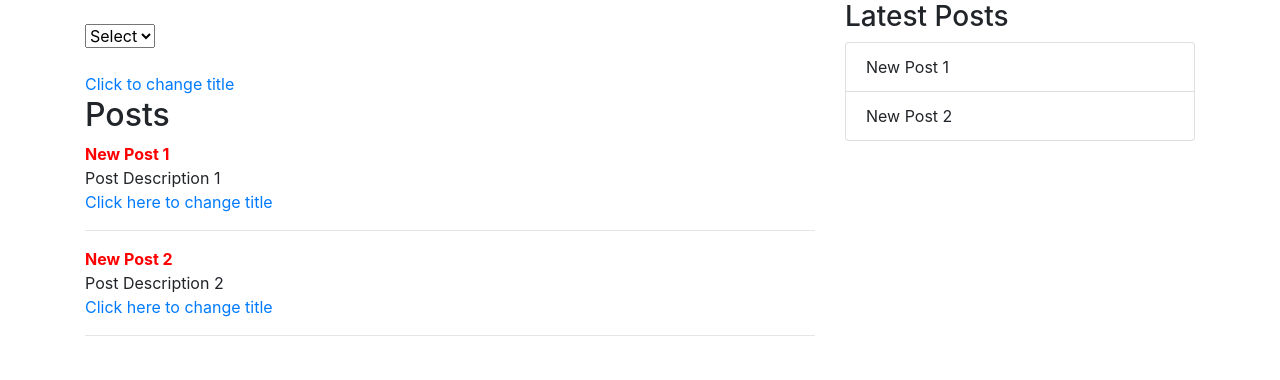
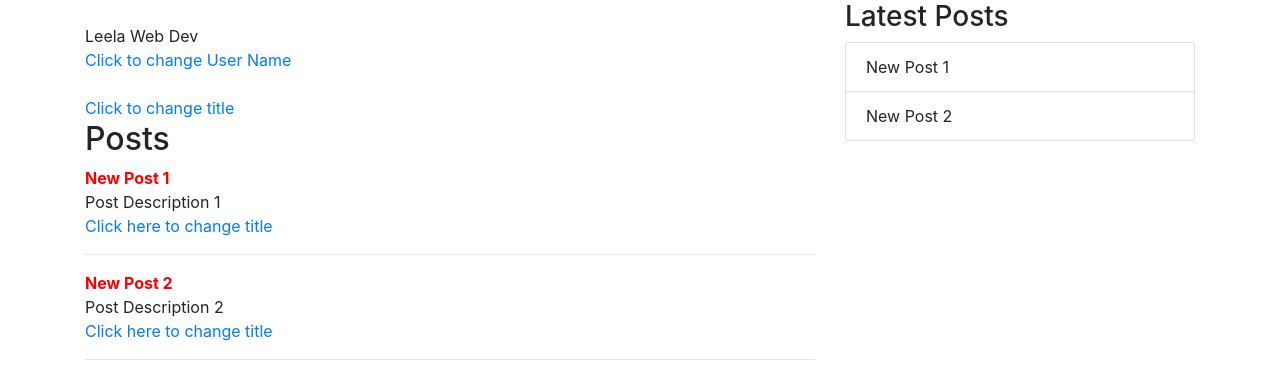
Before and after one commit to leelanarasimha/vue3-course, a Vue app in the folder vue3-project/: page / in a window 1280 px wide. Shown: the top 380 px of the page. Built offline with nearby package versions, Linux system fonts and the light colour scheme.

Commit message:
Implemented Provide inject for parent child communication

```diff
--- a/vue3-project/src/App.vue
+++ b/vue3-project/src/App.vue
@@ -3,11 +3,10 @@
         <div class="row">
             <div class="col-md-8">
                 <div class="my-4">
-                    <select-component
-                        data-status="1"
-                        id="selectbox"
-                        @change="selectChange"
-                    ></select-component>
+                    <div>{{ user }}</div>
+                    <a href="" @click.prevent="changeUser()"
+                        >Click to change User Name</a
+                    >
                 </div>
                 <a href="" @click.prevent="changeTitle()"
                     >Click to change title</a
@@ -40,7 +39,7 @@
 </template>
 
 <script>
-import SelectComponent from './components/SelectComponent.vue';
+import { computed } from 'vue';
 export default {
     data() {
         return {
@@ -56,9 +55,18 @@ export default {
                     description: 'Post Description 2',
                 },
             ],
+            user: 'Leela Web Dev',
+        };
+    },
+    provide() {
+        return {
+            user: computed(() => this.user),
         };
     },
     methods: {
+        changeUser() {
+            this.user = 'Updated Leela Web Dev';
+        },
         onTitleChange(event) {
             let index = this.posts.findIndex(
                 (post) => post.id === event.id,
@@ -73,9 +81,7 @@ export default {
         },
     },
     name: 'App',
-    components: {
-        SelectComponent,
-    },
+    components: {},
 };
 </script>
 
--- /dev/null
+++ b/vue3-project/src/components/PostUser.vue
@@ -0,0 +1,14 @@
+<template>
+    <div>
+        <div>{{ user.value }}</div>
+    </div>
+</template>
+
+<script>
+export default {
+    inject: ['user'],
+    mounted() {
+        console.log(this.user);
+    },
+};
+</script>
--- a/vue3-project/src/components/SinglePost.vue
+++ b/vue3-project/src/components/SinglePost.vue
@@ -1,14 +1,18 @@
 <template>
     <div>
         <div class="title">{{ post.title }}</div>
+        <post-user></post-user>
         <div>{{ post.description }}</div>
+
         <a href="" @click.prevent="changeTitle()"
             >Click here to change title</a
         >
+        <div>{{ user.value }}</div>
     </div>
 </template>
 <script>
 import { Post } from '../services/PostService';
+import PostUser from './PostUser';
 export default {
     emits: {
         'title-changed': (post) => {
@@ -19,6 +23,10 @@ export default {
             return false;
         },
     },
+    components: {
+        PostUser,
+    },
+    inject: ['user'],
     props: ['data', 'isactive'],
     data() {
         return {
```
